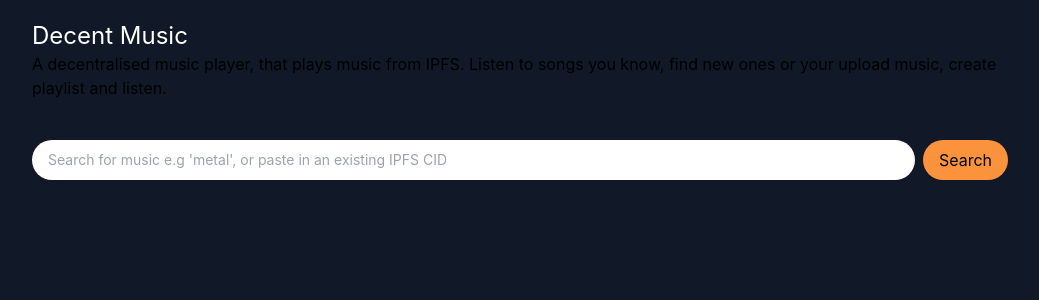
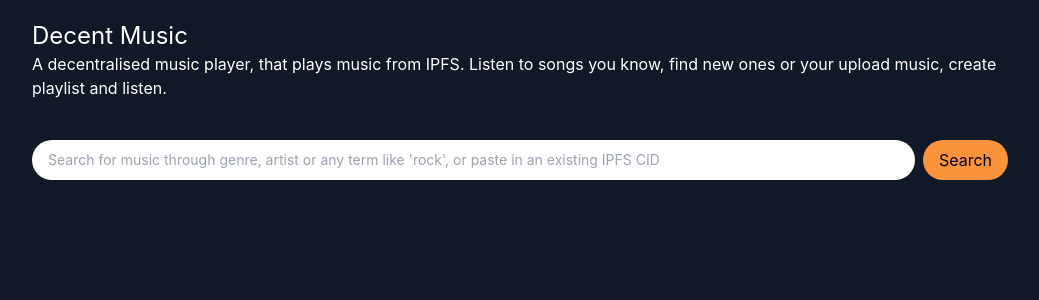
Before and after one commit to JamDevCore/decentralised-music-player, a Next.js app: page / in a window 1280 px wide. Shown: the top 300 px of the page, without its empty margins (116-1155 px from the left). Built offline with nearby package versions, Linux system fonts and the light colour scheme.

Commit message:
added a global paragraph white

```diff
--- a/pages/index.js
+++ b/pages/index.js
@@ -57,7 +57,7 @@ export default function Home() {
                   name=""
                   id="hash"
                   className="block w-full rounded-full border-gray-300 px-4 shadow-sm focus:border-indigo-500 focus:ring-indigo-500 sm:text-sm"
-                  placeholder="Search for music e.g 'metal', or paste in an existing IPFS CID"
+                  placeholder="Search for music through genre, artist or any term like 'rock', or paste in an existing IPFS CID"
                 />
                 <button
                   className="mx-2 bg-orange-400 rounded-full px-4 py-2 flex"
--- a/styles/globals.css
+++ b/styles/globals.css
@@ -19,6 +19,10 @@ a {
 
 * {
   box-sizing: border-box;
+}
+
+p {
+  color: white;
 }
 
 @media (prefers-color-scheme: dark) {
```
